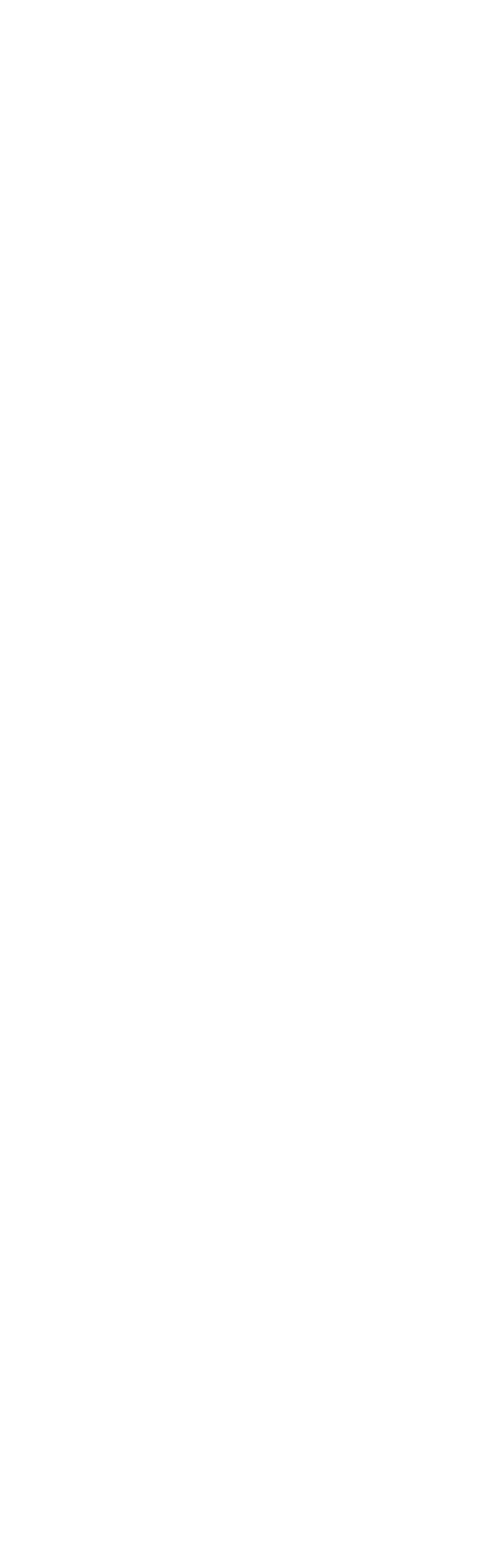
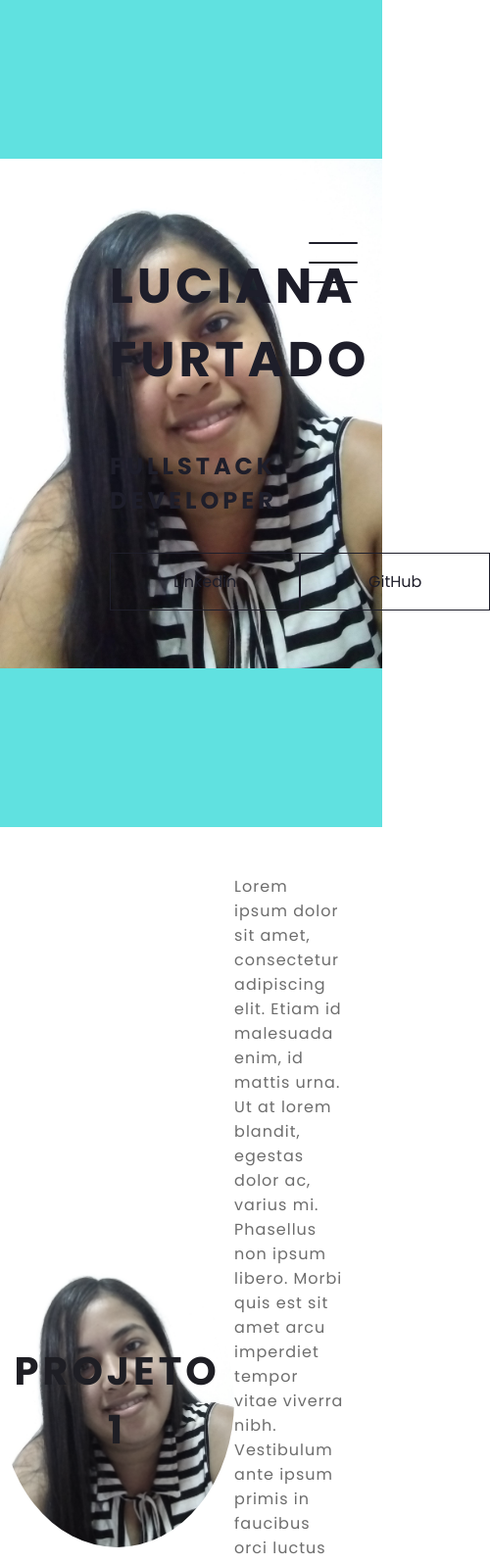
Before and after one commit to lucyfurt/portfolio-basico-html5-css3, a plain HTML site: page index.html in a window 390 px wide. Shown: the top 1596 px of the page at 98% size, 500 px wide, since content can reach past the window. Before the commit the page ends 844 px from the top, so only its background shows below. Drawn offline with Linux system fonts and the light colour scheme.

Commit message:
Projeto html e css pronto / falta responsivo

```diff
--- a/index.html
+++ b/index.html
@@ -8,9 +8,57 @@
 <title>Portfolio</title>
 </head>
 <body>
-<header></header>
-<main></main>
-<footer></footer>
+<header class="header-container">
+<div class="header">
+  <div class="checkbox-container">
+    <div class="checkbox-wrapper">
+      <input type="checkbox" id="toggle">
+      <label class="checkbox" for="toggle">
+        <div class="trace"></div>
+        <div class="trace"></div>
+        <div class="trace"></div>
+      </label>
+      <div class="menu"></div>
+      <nav class="menu-items">
+        <ul>
+          <li>
+            <a href="#">Home</a>
+          </li>
+          <li>
+            <a href="#">Sobre</a>
+          </li>
+          <li>
+            <a href="#">Projetos</a>
+          </li>
+        </ul>
+      </nav>
+      </div>
+    </div>
+</div>
+<h1>Luciana Furtado</h1>
+<h2>FullStack Developer</h2>
+<div class="social-media">
+<a href="https://www.linkedin.com/in/luciana-furtado-36072187/" target="_blank">Linkedin</a>
+<a href="https://github.com/lucyfurt" target="_blank">GitHub</a>
+</div>
+
+</header>
+<main class="container">
+<div class="card-container">
+  <div class="card">
+    <div class="card-wrapper">
+      <h2>Projeto 1</h2>
+      <p>Vem ver!</p>
+    </div>
+  </div>
+  <div class="card-text">
+    Lorem ipsum dolor sit amet, consectetur adipiscing elit. Etiam id malesuada enim, id mattis urna. Ut at lorem blandit, egestas dolor ac, varius mi. Phasellus non ipsum libero. Morbi quis est sit amet arcu imperdiet tempor vitae viverra nibh. Vestibulum ante ipsum primis in faucibus orci luctus et ultrices posuere cubilia curae; Donec a nibh lacus. Nunc rutrum erat eu nisl dictum, eget congue purus facilisis.
+  </div>
+</div>
+</main>
+<footer class="footer">
+  Feito por Luciana Furtado
+</footer>
 </body>
 
 </html>
--- a/style.css
+++ b/style.css
@@ -0,0 +1,303 @@
+@import url('https://fonts.googleapis.com/css2?family=Poppins:wght@300;400;500;700&display=swap');
+
+body {
+margin: 0;
+padding: 0;
+font-family: 'Poppins', sans-serif;
+color: #1E1E2A;
+}
+
+/*header*/
+
+.header-container {
+  height: 100vh;
+  width: 100vw;
+  background-color: #60E1E0;
+  background-image: url('./img/background.jpg');
+  background-repeat: no-repeat;
+  background-position: right;
+  background-size: contain;
+  display: flex;
+  flex-direction:column;
+  justify-content: center;
+  align-items: flex-start;
+  box-sizing: border-box;
+  padding: 0 112px 0;
+  position: relative;
+}
+
+h1 {
+  font-size: 50px;
+  text-transform: uppercase;
+  letter-spacing:4px;
+
+}
+
+h2 {
+  text-transform: uppercase;
+  letter-spacing: 4px;
+}
+
+.social-media {
+  margin-top: 1rem;
+  display: flex;
+}
+
+.social-media a {
+  text-decoration: none;
+  color:#1E1E2A;
+  padding: 1rem 4rem;
+  border: 1px solid #1E1E2A;
+  min-width: 4rem;
+  display:flex;
+  align-items: center;
+  justify-content:center;
+  transition: .5s ease-in-out;
+}
+
+a:hover {
+  background-color: #ffffff;
+}
+
+/*MENU HAMBURQUER*/
+
+.checkbox-container{
+  display: flex;
+  justify-content: center;
+  align-items: center;
+}
+
+.checkbox {
+  height: 100px;
+  width: 100px;
+  position: absolute;
+  right: 0;
+  top: 8;
+  display: flex;
+  justify-content: center;
+  cursor: pointer;
+  z-index: 9999;
+  transition: 400ms ease-in-out 0s;
+
+}
+
+.checkbox .trace {
+  width: 50px;
+  height: 2px;
+  background-color: #1E1E2A;
+  position: absolute;
+  border-radius: 4px;
+  transition: 0.5s ease-in-out;
+}
+
+.checkbox .trace:nth-child(1){
+  top: 26px;
+  transform: rotate(0);
+
+}
+
+.checkbox .trace:nth-child(2){
+  top: 46px;
+  transform: rotate(0);
+
+}
+
+.checkbox .trace:nth-child(3){
+  top: 66px;
+  transform: rotate(0);
+
+}
+
+#toggle {
+  display:none;
+}
+
+/* MENU*/
+.menu {
+  position: absolute;
+  top: 28px;
+  right: 30px;
+  background-color: transparent;
+  height: 4px;
+  width: 10px;
+  border-radius: 50%;
+  box-shadow: 0px 0px 0px 0px #ffffff;
+z-index: -1;
+transition: 400ms ease-in-out 0s;
+
+}
+
+.menu-items {
+  position: fixed;
+  top: 0;
+  left: 0;
+  width: 100%;
+  height: 100vh;
+  display: flex;
+  justify-content: center;
+  align-items: center;
+  z-index: 2;
+  opacity: 0;
+  visibility: hidden;
+  transition: 400ms ease-in-out 0s;
+
+}
+
+.menu-items ul{
+  list-style-type: none;
+}
+
+.menu-items ul li a {
+  margin: 10px 0;
+  color: #1E1E2A;
+  text-decoration: none;
+  text-transform: uppercase;
+  letter-spacing: 4px;
+  font-size: 40px;
+}
+
+/*ANIMAÇÃO DO MENU*/
+
+#toggle:checked + .checkbox .trace:nth-child(1){
+  transform: rotate(45deg);
+  top: 47px;
+
+}
+
+#toggle:checked + .checkbox .trace:nth-child(2){
+  transform: translate(-100px);
+  width: 30px;
+  visibility: hidden;
+  opacity: 0;
+}
+
+#toggle:checked + .checkbox .trace:nth-child(3){
+  transform: rotate(-45deg);
+  width: 48px;
+
+}
+
+#toggle:checked + .checkbox {
+  background-color: #ffffff;
+}
+#toggle:checked ~ .menu {
+  box-shadow: 0px 0px 0px 100vmax #ffffff;
+  z-index: 1;
+}
+
+#toggle:checked ~ .menu-items{
+  visibility: visible;
+  opacity: 1;
+
+}
+
+/*CARDS*/
+
+.container {
+  height: auto;
+  width: 100%;
+  display: flex;
+  flex-direction: column;
+  justify-content: space-evenly;
+  margin: 3rem 0;
+}
+
+.card-container {
+  display: flex;
+  justify-content: space-evenly;
+  align-items: center;
+  width: 90%;
+}
+
+.card {
+  width: 300px;
+  height: 300px;
+  border-radius: 100%;
+  margin: 3rem 0 0 0 ;
+  display: flex;
+  align-items: center;
+  justify-content: center;
+  background-color: #60E1E0;
+  background-image: url('./img/background.jpg');
+  background-position: center;
+  background-size: cover;
+  background-repeat: no-repeat;
+  filter: grayscale(0.5);
+  color: #1E1E2A;
+  cursor: pointer;
+  transition: 0.5s ease-in-out;
+}
+
+.card-text {
+  width: 40%;
+  letter-spacing: 1px;
+  color: rgb(109, 109,109);
+}
+
+.card-wrapper {
+  text-align: center;
+  display: flex;
+  flex-direction: column;
+  justify-content: center;
+  align-items: center;
+  position: relative;
+}
+
+.card-wrapper::before {
+  content: '';
+  position: absolute;
+  height: 100px;
+  width: 100px;
+  border-radius: 50%;
+  display: block;
+  border: 1px solid #ffffff;
+  opacity: 0;
+  transition: 0.5s ease-in-out;
+
+}
+
+.card-wrapper h2 {
+  font-size: 40px;
+  text-transform: uppercase;
+  letter-spacing: 4px;
+  margin: 0;
+  transition: 0.5s ease-in-out;
+}
+
+.card-wrapper p {
+  font-size: 0;
+  visibility: visible;
+  opacity: 0;
+  font-weight: bold;
+  text-transform: uppercase;
+  transition: 0.5s ease-in-out;
+}
+
+.card:hover {
+  filter: unset;
+}
+
+.card:hover > .card-wrapper::before {
+  height: 200px;
+  width: 200px;
+  opacity: 1;
+
+}
+
+.card:hover > .card-wrapper p {
+  opacity: 1;
+  visibility: visible;
+  font-size: 14px;
+}
+
+/*FOOTER*/
+
+.footer {
+  width: 100%;
+  height: 100px;
+  background-color: #60E1E0;
+  display: flex;
+  align-items: center;
+  justify-content: center;
+  color: #1E1E2A;
+}
```
Also changed, not shown: img/background.jpg (added).
